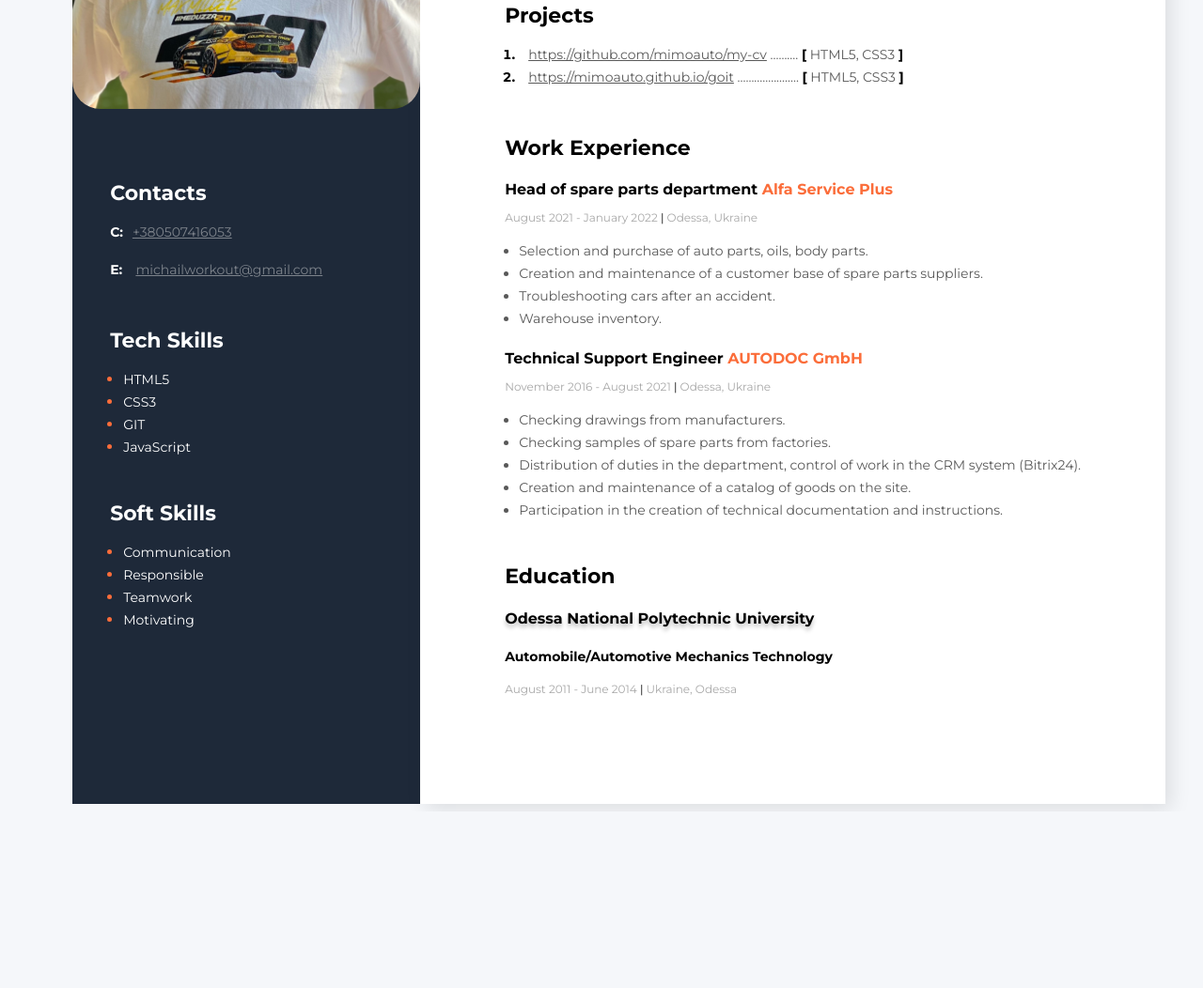
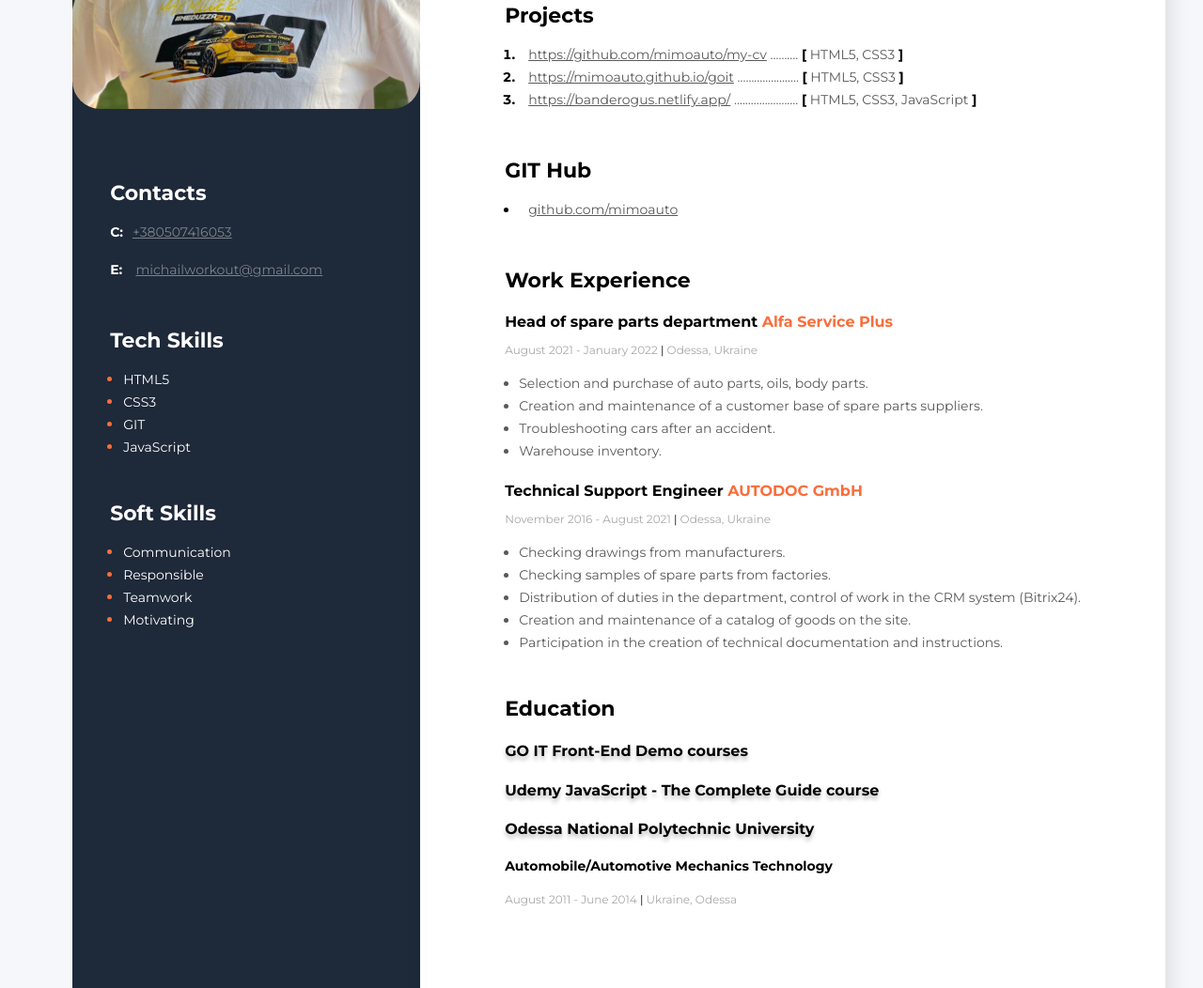
Before and after one commit to mimoauto/My-CV, a plain HTML site: page index.html in a window 1280 px wide. Shown: the part 409-1461 px from the top of the page at 94% size. Before the commit the page ends 1273 px from the top, so only its background shows below. Drawn offline with Linux system fonts and the light colour scheme.

Commit message:
Education and projects update

```diff
--- a/index.html
+++ b/index.html
@@ -43,13 +43,33 @@
               .......... <span class="project-bracket">[</span> HTML5, CSS3  <span class="project-bracket">]</span> </span>
             </li>
             <li class="projects-item">
-              <span class="project"><a href="https://mimoauto.github.io/goit-markup-hw-01/" class="project-link"
+              <span class="project"><a href="https://mimoauto.github.io/goit-markup-hw-02/" class="project-link"
                 >https://mimoauto.github.io/goit</a
               >
               ...................... <span class="project-bracket">[</span> HTML5, CSS3 <span class="project-bracket">]</span></span>
             </li>
+
+<li class="projects-item">
+              <span class="project"><a href="https://banderogus-ukraine-2022.netlify.app/" class="project-link"
+                >https://banderogus.netlify.app/</a
+              >
+              ....................... <span class="project-bracket">[</span> HTML5, CSS3, JavaScript <span class="project-bracket">]</span></span>
+            </li>
+
           </ol>
         </div>
+
+        <div class="projects">
+
+          <h3 class="title">GIT Hub</h3>
+          <ul class="projects-list">
+            <li class="projects-item"><span class="project"><a href="https://github.com/mimoauto" class="project-link"
+                >github.com/mimoauto</a
+              ></li>
+          </ul>
+        </div>
+
+
         <!-- Work -->
         <div class="work">
           <h3 class="title">Work Experience</h3>
@@ -84,12 +104,17 @@
         </div>
         <!-- Education -->
         <div class="education">
+
           <h3 class="education-title">Education</h3>
+          <h4 class="univesity">GO IT Front-End Demo courses</h4>
+          <h4 class="univesity">Udemy JavaScript - The Complete Guide course</h4>
+
           <h4 class="univesity">Odessa National Polytechnic University</h4>
           <h4 class="education-spec">Automobile/Automotive Mechanics Technology</h4>
           <p class="period">August 2011 - June 2014 <span class="line">|</span> Ukraine, Odessa</p>
         </div>
       </div>
+
       <!-- Sidebar -->
       <aside class="sidebar">
         <img
```
Also changed, not shown: 1 other file.
